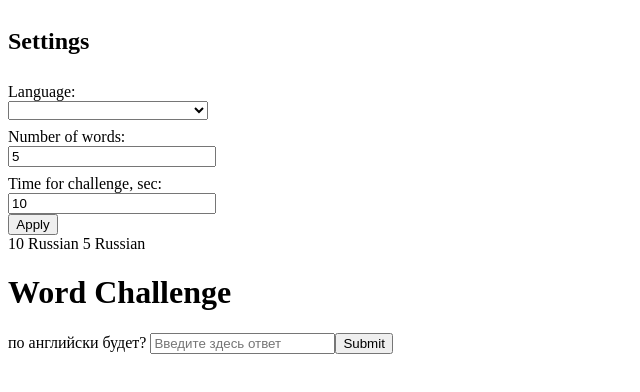
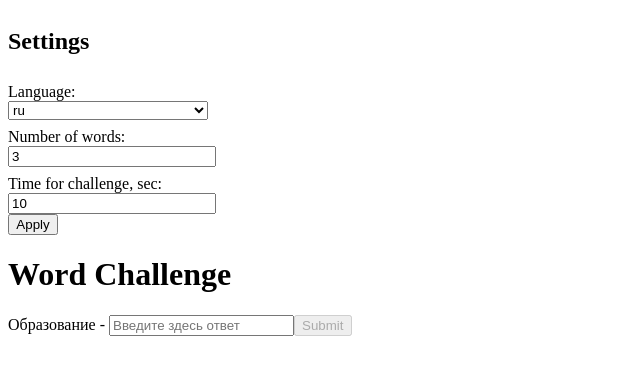
Before and after one commit to yanky2000/ang-hw, an Angular app: page / in a window 1280 px wide. Shown: the top 392 px of the page, without its empty margins (0-640 px from the left). Built offline with nearby package versions, Linux system fonts and the light colour scheme.

Commit message:
update before challenges router

```diff
--- a/src/app/settings.service.ts
+++ b/src/app/settings.service.ts
@@ -1,4 +1,4 @@
-import { LanguageKeys } from "./../constants";
+import { LanguageKeys, langMap } from "./../constants";
 import { Injectable } from "@angular/core";
 import { SettingProperties } from "src/constants";
 import { ISettings } from "src/model/models";
@@ -9,7 +9,13 @@ import { ISettings } from "src/model/models";
 export class SettingsService {
   settings: ISettings;
   constructor() {
-    this.settings = { challengeNo: 0, time: 0, language: LanguageKeys.ru };
+    this.settings = {
+      challengeNo: 1,
+      numOfWords: 3,
+      time: 10,
+      currentLanguage: LanguageKeys.ru,
+      languages: [LanguageKeys.ru, LanguageKeys.en]
+    };
   }
 
   getChallengeTime() {
@@ -19,8 +25,9 @@ export class SettingsService {
     return this.settings.challengeNo;
   }
   getChallengeLange() {
-    return this.settings.language;
+    return this.settings.currentLanguage;
   }
+
   getSettings(): ISettings {
     return this.settings;
   }
--- a/src/app/settings/settings.component.html
+++ b/src/app/settings/settings.component.html
@@ -1,11 +1,11 @@
 <section class="settings">
   <h1>Settings</h1>
-  <form action="" class="settings">
+  <form action="" (ngSubmit)="onSubmit()" class="settings">
     <label for="language">
       Language:
     </label>
-    <select class="input" name="language" id="language" [(ngModel)]="language">
-      <option *ngFor="let lang of languages" [value]="settings.language.name">{{ lang}}</option>
+    <select class="input" name="language" id="language" [value]="ru" [(ngModel)]="settings.currentLanguage">
+      <option *ngFor="let lang of settings.languages" >{{ lang}}</option>
     </select>
 
     <label for="wordsNum">Number of words:</label>
@@ -13,9 +13,9 @@
       class="input"
       type="number"
       name="numOfWords"
-      id=""
+      id="wordsNum"
       min="1"
-      [(ngModel)]="numOfWords"
+      [(ngModel)]="settings.numOfWords"
     />
 
     <label for="time">Time for challenge, sec:</label>
@@ -25,12 +25,11 @@
       name="challengeTime"
       id="time"
       min="1"
-      [(ngModel)]="challengeTime"
+      [(ngModel)]="settings.time"
     />
     <button (onClick)="onSubmit()">Apply</button>
   </form>
   {{ challengeTime }}
-  {{ languages[0] }}
   {{ numOfWords }}
   {{ language }}
 </section>
--- a/src/app/settings/settings.component.ts
+++ b/src/app/settings/settings.component.ts
@@ -1,7 +1,6 @@
 import { Component, OnInit } from "@angular/core";
 import { SettingsService } from "../settings.service";
 import { ISettings } from "src/model/models";
-import {langMap} from '../../constants'
 
 @Component({
   selector: "app-settings",
@@ -10,18 +9,12 @@ import {langMap} from '../../constants'
 })
 export class SettingsComponent implements OnInit {
   settings: ISettings;
-  key: any
   constructor(private settingService: SettingsService) {
     this.settings = this.settingService.getSettings();
-    this.key = langMap.ru
   }
 
-  languages = ["Russian", "English"];
-  language = this.languages[0];
-  numOfWords = 5;
-  challengeTime = 10;
-
-  ngOnInit() {
-    console.log(this.key)
+  ngOnInit() {}
+  onSubmit() {
+    this.settingService.setSettings(this.settings);
   }
 }
--- a/src/app/translate.service.ts
+++ b/src/app/translate.service.ts
@@ -19,7 +19,7 @@ export class TranslateService {
   translatedWord = "";
   translateToLang = "ru-en";
 
-  getAllWords() {
+  getAllWords(): IWord[] {
     return this.initWords;
   }
   fetchTranslation(text: string) {
--- a/src/app/word-challenge/word-challenge.component.html
+++ b/src/app/word-challenge/word-challenge.component.html
@@ -3,19 +3,29 @@
 <!-- <div *ngFor='let word of initData'>{{word.dictdd.ru}}  - {{word.dict.en}}</div> -->
 <!-- <div *ngFor="let word of words">{{ word.dict.ru }} - {{ word.dict.en }}</div> -->
 <div>
- <!-- Challenge {{currentChallenge.no}} -->
+  <!-- Challenge {{currentChallenge.no}} -->
 </div>
 
-<div class='challenge-task'>
+<div class="challenge-task">
   <!-- {{ currentChallenge.word.dict.ru }} -->
 </div>
-
-<form (ngSubmit)="onSubmit()">
-  <label for="word">по английски будет? </label>
-  <input type="text" name="" required placeholder='Введите здесь ответ' id="word" />
-  <button type="submit">Submit</button>
+<!-- {{ settings.currentLanguage }} -->
+<form (ngSubmit)="onSubmit()" #challengeForm="ngForm">
+  <!-- <div *ngFor="let word of getChallengeWords()"> -->
+    {{ word() }}
+    <label for="word"> - </label>
+    <input
+      type="text"
+      name="word"
+      required
+      placeholder="Введите здесь ответ"
+      id="word"
+      [(ngModel)] = 'response[word()]'
+    />
+    <button type="submit" [disabled]='!challengeForm.form.valid'>Submit</button>
+  <!-- </div> -->
 </form>
 
-<div class="challenge-error" *ngIf='isError'>
-    Неверно. Попробуйте еще раз!
+<div class="challenge-error" *ngIf="isError">
+  Неверно. Попробуйте еще раз!
 </div>
--- a/src/app/word-challenge/word-challenge.component.ts
+++ b/src/app/word-challenge/word-challenge.component.ts
@@ -1,7 +1,7 @@
 import { Component, OnInit } from "@angular/core";
 import { TranslateService } from "../translate.service";
 import { SettingsService } from "../settings.service";
-import { ISettings } from "src/model/models";
+import { ISettings, IWord } from "src/model/models";
 
 @Component({
   selector: "app-word-challenge",
@@ -10,7 +10,8 @@ import { ISettings } from "src/model/models";
 })
 export class WordChallengeComponent implements OnInit {
   settings: ISettings;
-  words: any[];
+  words: IWord[];
+  response: any;
 
   constructor(
     private translateService: TranslateService,
@@ -18,22 +19,37 @@ export class WordChallengeComponent implements OnInit {
   ) {
     this.words = this.translateService.getAllWords();
     this.settings = this.settingsService.getSettings();
+    this.response = {};
+  }
+// TODO: 1. Get current challenge No from route,
+// 2. display current challenge word according to router No
+// 3. Go to next challenge if translation is correct.
+
+  getChallengeWords() {
+    let challengCount = 0;
+    const challengeWords: string[] = [];
+
+    for (const word of this.words) {
+      if (challengCount > this.settings.numOfWords) {
+        return;
+      }
+      challengeWords.push(word.dict[this.settings.currentLanguage]);
+      challengCount++;
+    }
+    return challengeWords;
   }
 
-  getChallenges() {
-    let challengCount = 0;
-    const challengeWords = [];
-
-    for (const word of this.words) {
-      if (challengCount > this.settings.challengeNo) {
-        return;
-      }
-      challengeWords.push(word);
-      challengCount++;
-    }
+  word() {
+    return this.getChallengeWords()[0];
   }
-
   ngOnInit() {
     // console.log(JSON.stringify(this.settings))
   }
+  onSubmit(val: any) {
+    console.log(2, val, this.response)
+ }
+
+ isAnswerCorrect() {
+
+ }
 }
--- a/src/constants.ts
+++ b/src/constants.ts
@@ -5,8 +5,8 @@ export enum SettingProperties {
 }
 
 export enum LanguageKeys {
-  ru,
-  en
+  ru = "ru",
+  en = "en"
 }
 export const langMap = {
   [LanguageKeys.ru]: { name: "Russian", key: "ru" },
--- a/src/model/models.ts
+++ b/src/model/models.ts
@@ -15,8 +15,10 @@ export interface IDict {
 
 export interface ISettings {
   time: number;
-  language: ILanguages;
+  currentLanguage: ILanguages;
   challengeNo: number;
+  numOfWords: number;
+  languages: ILanguages[];
 }
 
 export type ILanguages = keyof typeof LanguageKeys;
--- a/tslint.json
+++ b/tslint.json
@@ -69,7 +69,7 @@
     "ordered-imports": false,
     "quotemark": [
       true,
-      "single"
+      "double"
     ],
     "trailing-comma": false,
     "no-conflicting-lifecycle": true,
```
Also changed, not shown: 1 other file (tests, documents, lock files or other folders).
